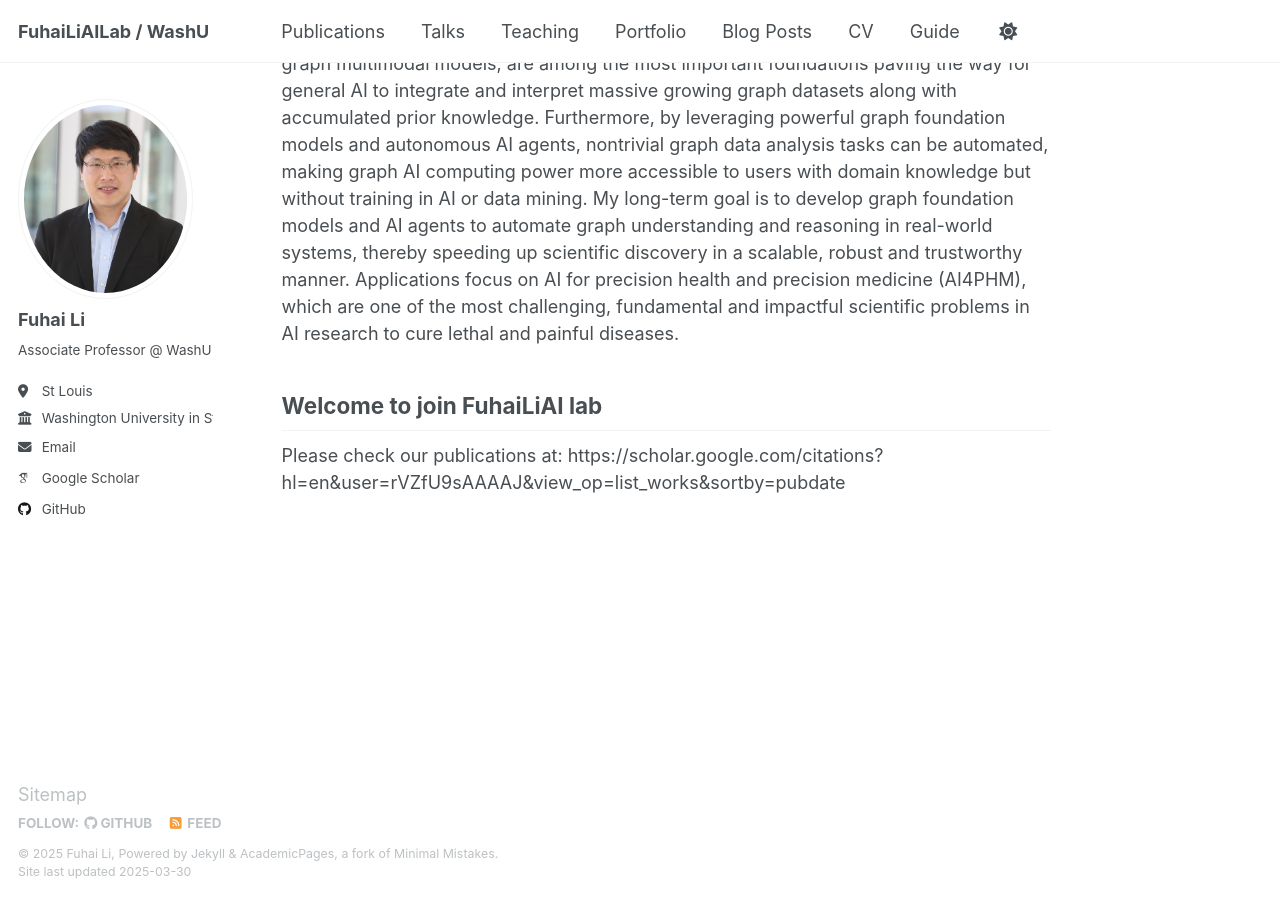
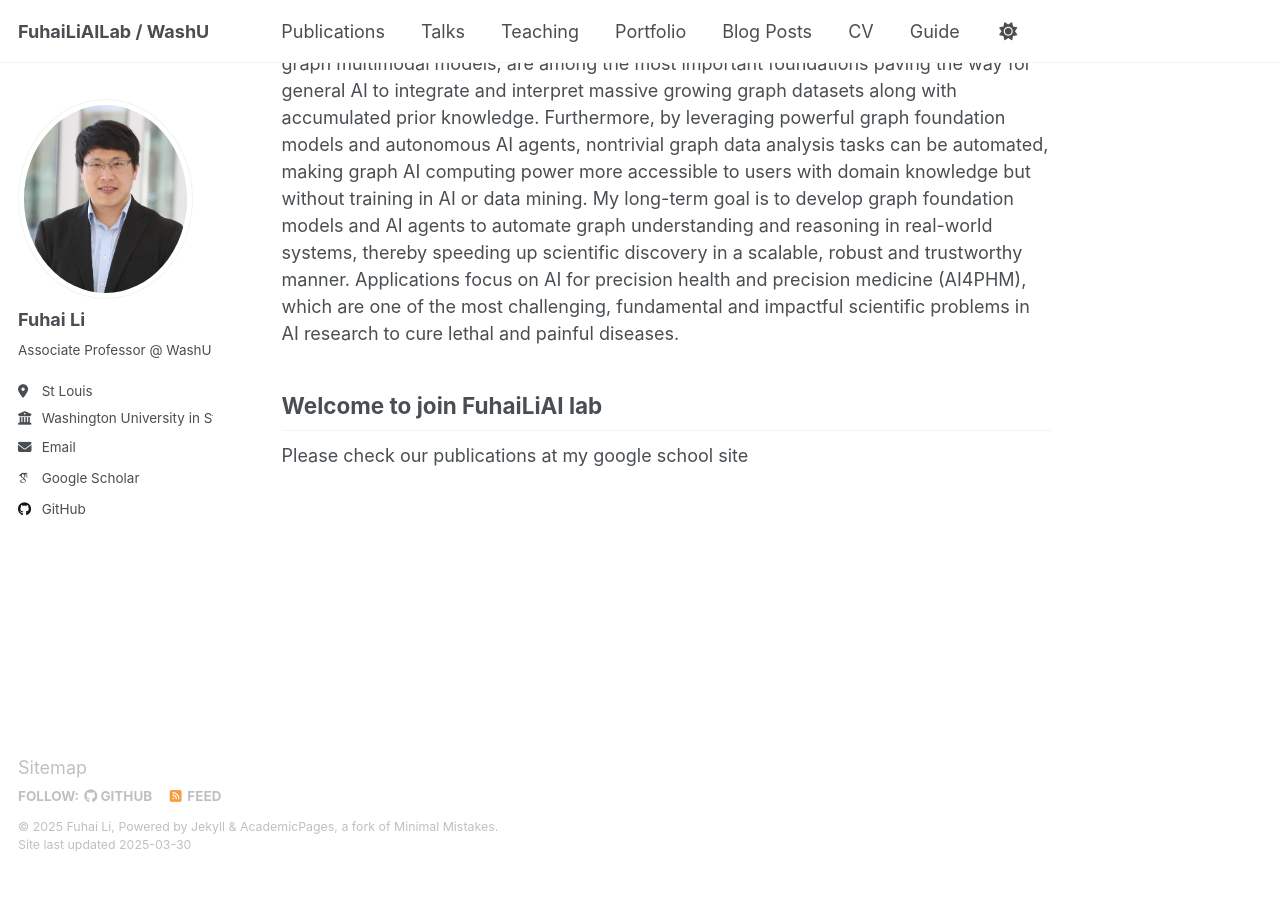
Before and after one commit to FuhaiLiAiLab/FuhaiLiAILab.github.io, a Jekyll site: the page built from _pages/about.md, in a window 1280 px wide and 900 px high, scrolled down 1041 px. Built offline with Jekyll 4.4.1, drawn with Linux system fonts in a browser that asks for light colours; some web fonts are replaced; after the commit the page ends 1914 px from its top, so only the background shows below that.

Commit message:
Update about.md

```diff
--- a/_pages/about.md
+++ b/_pages/about.md
@@ -21,4 +21,4 @@ My lab's research interests lie in modeling and interpreting large-scale, comple
 
 Welcome to join FuhaiLiAI lab
 ------
-Please check our publications at: https://scholar.google.com/citations?hl=en&user=rVZfU9sAAAAJ&view_op=list_works&sortby=pubdate
+Please check our publications at my google school site
```
